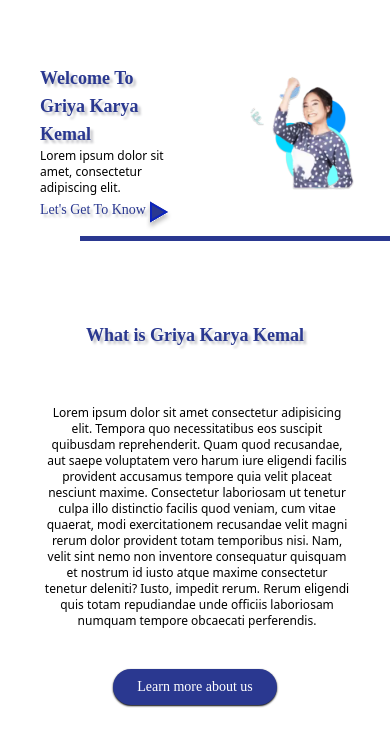
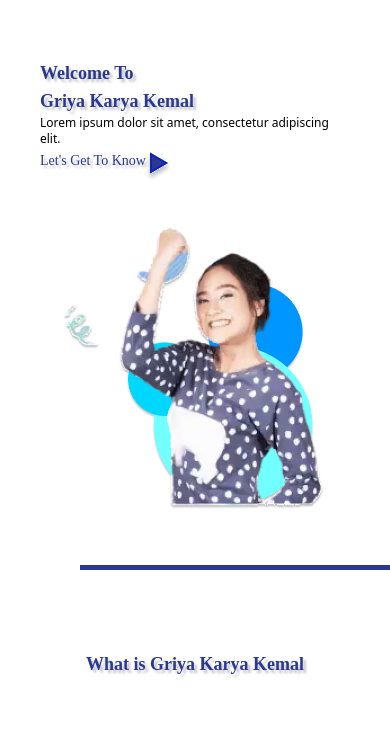
Before and after one commit to vieri12/gkk-coba, a website: page page/home/index.html in a window 390 px wide. Shown: the part 69-803 px from the top of the page. Drawn offline with Linux system fonts and the light colour scheme.

Commit message:
welcome update

```diff
--- a/page/home/index.html
+++ b/page/home/index.html
@@ -65,7 +65,7 @@
     <!-- welcome section sart-->
     <section id="welcome" class="pt-32  bg-white lg:pl-5 ">
         <div class="flex flex-wrap lg:pl-20 w-full">
-            <div class=" self-center px-10 lg:w-[40%] w-[55%] lg:pl-50 lg:pb-5 lg:px-1 ">
+            <div class=" self-center px-10 w-full lg:w-[40%] lg:pl-50 lg:pb-5 lg:px-1 ">
                 <h1 class=" text-lg font-semibold text-title text-primary lg:text-6xl">Welcome To </h1>
                 <h1 class=" text-lg font-semibold text-title text-primary lg:text-6xl"> Griya Karya
                     Kemal
@@ -82,7 +82,7 @@
                     </a>
                 </div>
             </div>
-            <div class="self-end px-4 lg:w-[60%] w-[45%] shrink ">
+            <div class="self-end px-4 lg:w-[60%] w-full shrink ">
                 <div class="mb-10"><img width="700" height="700" src="/dist/img/pic-home.png">
                 </div>
             </div>
```
Also changed, not shown: dist/output.css.
